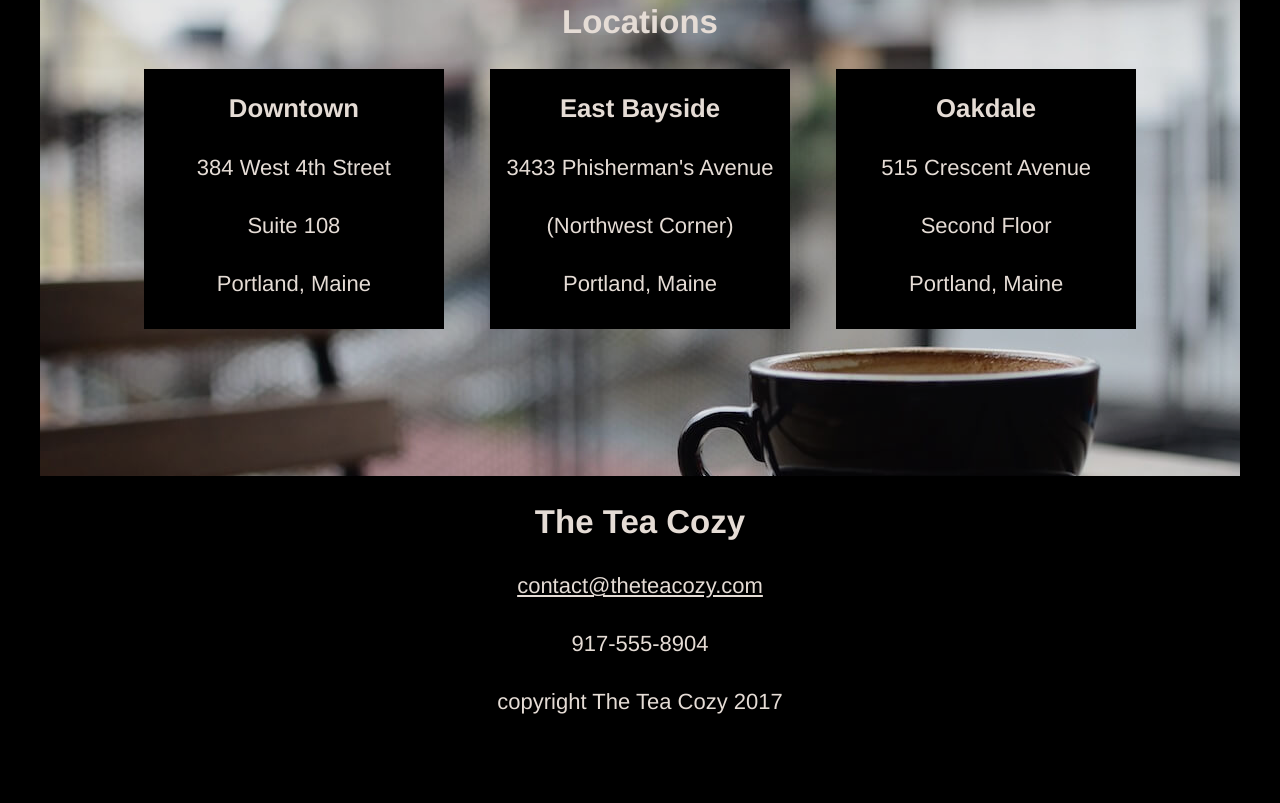
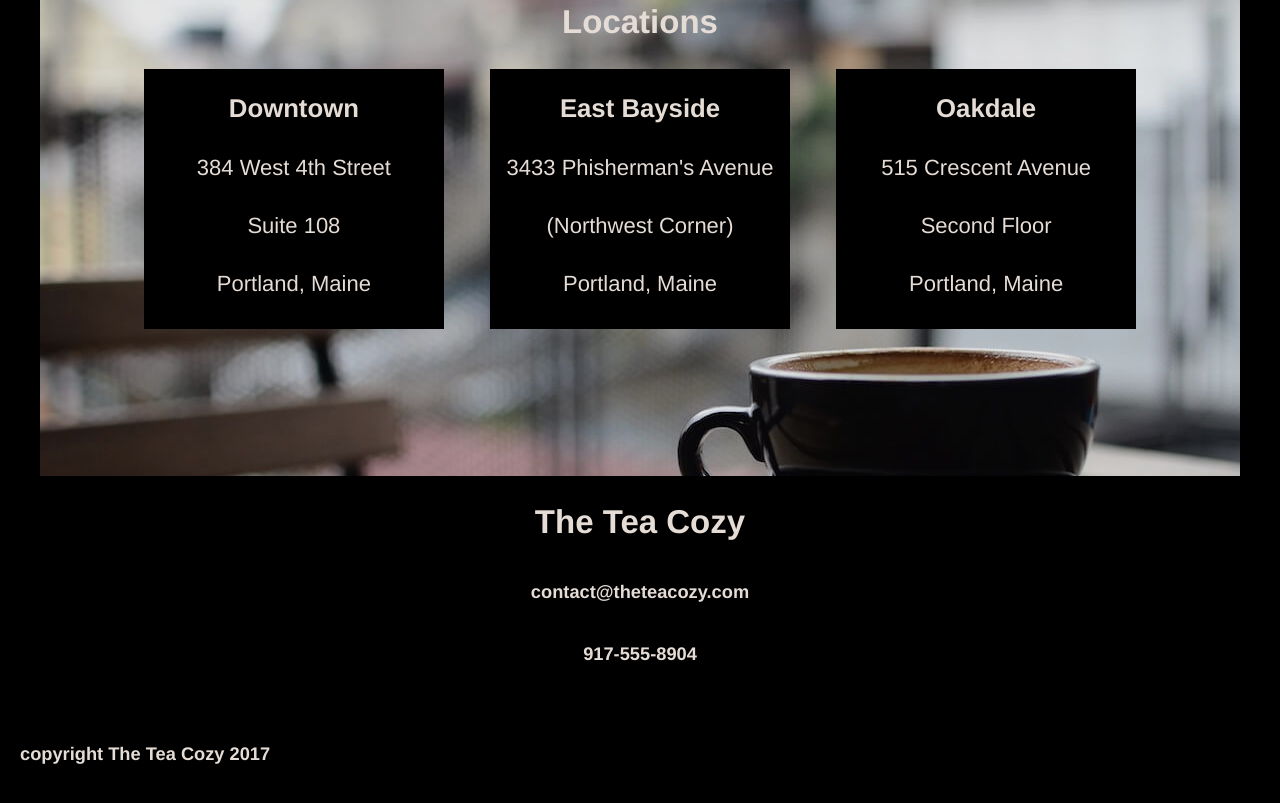
Before and after one commit to bwbowe/tea-time, a plain HTML site: page index.html in a window 1280 px wide. Shown: the part 1731-2534 px from the top of the page. Before the commit the page ends 2478 px from the top, so only its background shows below. Drawn offline with Linux system fonts and the light colour scheme.

Commit message:
format contact and footer

```diff
--- a/index.html
+++ b/index.html
@@ -69,11 +69,13 @@
         </div>
     </section>
 </main>
+<section class=contact>
+    <h2>The Tea Cozy</h2>
+    <h5><a href="mailto:contact@theteacozy.com">contact@theteacozy.com</a></h5>
+    <h5>917-555-8904</h5>
+</section>
 <footer>
-    <h2>The Tea Cozy</h2>
-    <p><a href="mailto:contact@theteacozy.com">contact@theteacozy.com</a></p>
-    <p>917-555-8904</p>
-    <p class=copy>copyright The Tea Cozy 2017</p>
+    <h5 class=copy>copyright The Tea Cozy 2017</h5>
 </footer>
 </body>
 </html>
--- a/style.css
+++ b/style.css
@@ -96,3 +96,15 @@ main {
 p {
     margin: 2rem 0;
 }
+.contact {
+    height: 200px;
+}
+.contact a {
+    text-decoration: none;
+}
+h5 {
+    margin: 40px 20px;
+}
+footer {
+    text-align: left;
+}
```
